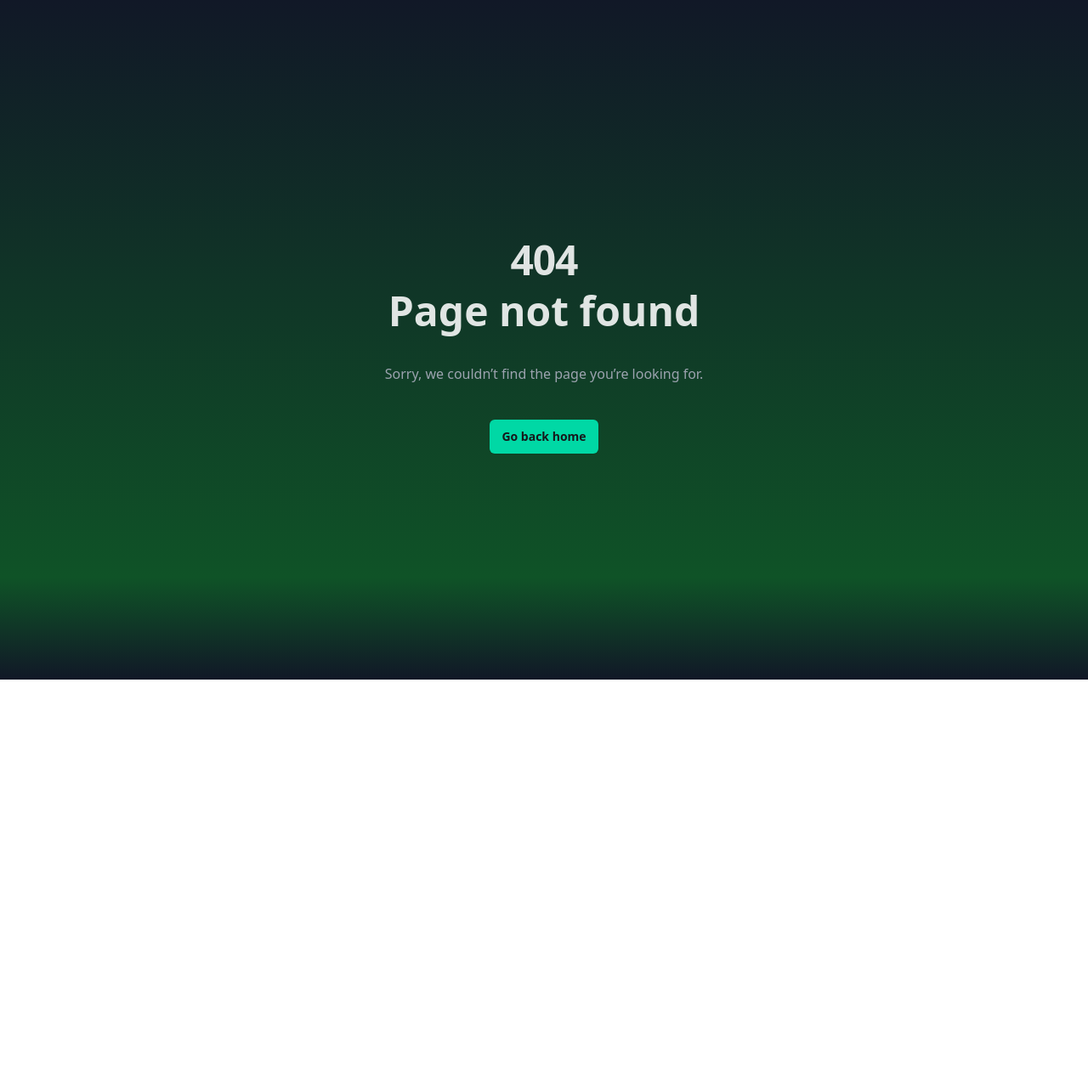
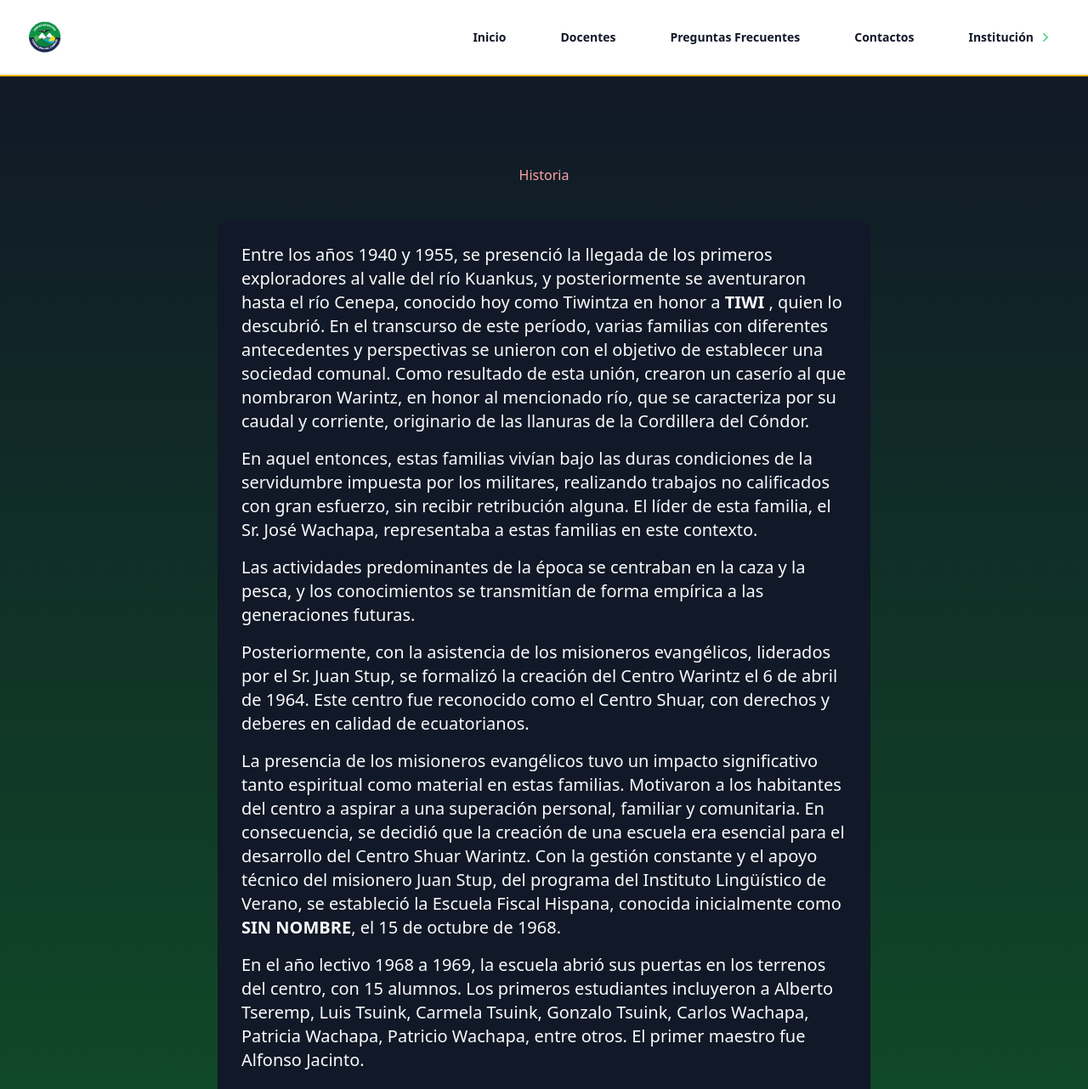
Before and after one commit to geoguncay/u.edu.condor, a React (Vite) app: page /historia in a window 1280 px wide. Before the commit this address had no page. Shown: the top 1282 px of the page at 85% size. Before the commit the page ends 800 px from the top, so only its background shows below. Built offline with nearby package versions, Linux system fonts and the light colour scheme.

Commit message:
adding history

```diff
--- a/src/App.jsx
+++ b/src/App.jsx
@@ -1,9 +1,10 @@
+import { Routes, BrowserRouter, Route } from 'react-router-dom';
 import Home from './components/Home';
 import Faqs from './components/FAQs';
 import Teachers from './components/Teachers';
 import NotFound from './components/PageNotFound';
-import { Routes, BrowserRouter, Route } from 'react-router-dom';
 import Contact from './components/Contact';
+import History from './components/History';
 
 export default function App() {
 	return (
@@ -27,6 +28,10 @@ export default function App() {
 						element={<Contact />}
 					/>
 					<Route
+						path='historia'
+						element={<History />}
+					/>
+					<Route
 						path='*'
 						element={<NotFound />}
 					/>
--- a/src/components/Contact.jsx
+++ b/src/components/Contact.jsx
@@ -1,7 +1,6 @@
 import Footer from './Footer';
 import Nav from './Nav';
 import schedule from '../data/schedule.js';
-import warintza from '../assets/img/warintza.jpeg';
 
 export default function Contact() {
 	return (
--- /dev/null
+++ b/src/components/History.jsx
@@ -0,0 +1,136 @@
+import Nav from './Nav';
+import imagen from '../data/img/6.41_94fc890e.jpg';
+
+export default function History() {
+	return (
+		<>
+			<Nav />
+			<div className='w-screen flex justify-center bg-gradient-to-b from-bgDark from-9% via-brand-800 via-50% to-brand-600 to-9% font-sans leading-normal tracking-normal min-h-screen text-gray-50 pt-16 pb-16'>
+				<div className='w-4/5 md:w-3/5 '>
+					<h1 className='text-center text-red-300 m-10'>Historia</h1>
+					<div className='flex flex-col gap-4 bg-bgDark p-3 text-md md:text-xl md:p-7 rounded-2xl'>
+						<p>
+							Entre los años 1940 y 1955, se presenció la llegada de los
+							primeros exploradores al valle del río Kuankus, y posteriormente
+							se aventuraron hasta el río Cenepa, conocido hoy como Tiwintza en
+							honor a <span className='font-bold'>TIWI </span>, quien lo
+							descubrió. En el transcurso de este período, varias familias con
+							diferentes antecedentes y perspectivas se unieron con el objetivo
+							de establecer una sociedad comunal. Como resultado de esta unión,
+							crearon un caserío al que nombraron Warintz, en honor al
+							mencionado río, que se caracteriza por su caudal y corriente,
+							originario de las llanuras de la Cordillera del Cóndor.
+						</p>
+						<p>
+							En aquel entonces, estas familias vivían bajo las duras
+							condiciones de la servidumbre impuesta por los militares,
+							realizando trabajos no calificados con gran esfuerzo, sin recibir
+							retribución alguna. El líder de esta familia, el Sr. José Wachapa,
+							representaba a estas familias en este contexto.
+						</p>
+
+						<p>
+							Las actividades predominantes de la época se centraban en la caza
+							y la pesca, y los conocimientos se transmitían de forma empírica a
+							las generaciones futuras.
+						</p>
+						<p>
+							Posteriormente, con la asistencia de los misioneros evangélicos,
+							liderados por el Sr. Juan Stup, se formalizó la creación del
+							Centro Warintz el 6 de abril de 1964. Este centro fue reconocido
+							como el Centro Shuar, con derechos y deberes en calidad de
+							ecuatorianos.
+						</p>
+						<p>
+							La presencia de los misioneros evangélicos tuvo un impacto
+							significativo tanto espiritual como material en estas familias.
+							Motivaron a los habitantes del centro a aspirar a una superación
+							personal, familiar y comunitaria. En consecuencia, se decidió que
+							la creación de una escuela era esencial para el desarrollo del
+							Centro Shuar Warintz. Con la gestión constante y el apoyo técnico
+							del misionero Juan Stup, del programa del Instituto Lingüístico de
+							Verano, se estableció la Escuela Fiscal Hispana, conocida
+							inicialmente como <span className='font-bold'>SIN NOMBRE</span>,
+							el 15 de octubre de 1968.
+						</p>
+						<p>
+							En el año lectivo 1968 a 1969, la escuela abrió sus puertas en los
+							terrenos del centro, con 15 alumnos. Los primeros estudiantes
+							incluyeron a Alberto Tseremp, Luis Tsuink, Carmela Tsuink, Gonzalo
+							Tsuink, Carlos Wachapa, Patricia Wachapa, Patricio Wachapa, entre
+							otros. El primer maestro fue Alfonso Jacinto.
+						</p>
+						<p>
+							En los años siguientes, llegaron numerosos profesores de diversas
+							procedencias que desempeñaron roles docentes en la institución.
+							Entre ellos se encuentran el Prof. Cesar Yuma, Prof. José
+							Entsakua, Prof. Raul Martínez, Prof. José Sake, Bosco Najamtai,
+							Luis Wajuyat, Arturo Chiwanda, Ángel Jempekat, Enrique Calle,
+							Euclides Loja, Luis Sharup, Enrique Tiwiram, Luis Pacheco, Hilario
+							Pujupat, Domingo Mukucham, Claudio Washikiat y Vicente Tsakimp,
+							entre otros.
+						</p>
+						<p>
+							En 1983, la escuela oficialmente adoptó el nombre
+							<span className='font-bold'> CORDILLERA DEL CONDOR</span> en honor
+							al río Warintz, que fluye desde la Cordillera del Cóndor.
+						</p>
+						<img
+							className='w-full h-96 object-cover rounded-xl'
+							src={imagen}
+							alt='Warintz'
+						/>
+						<p>
+							El 15 de noviembre de 1988, se creó la Dirección de Educación
+							Intercultural Bilingüe de Morona Santiago, a través del decreto
+							ejecutivo N. 204, que reformó el reglamento general de educación.
+							Desde ese momento, la escuela Cordillera del Cóndor pasó a
+							depender de esta institución, una relación que continúa hasta el
+							día de hoy.
+						</p>
+						<p>
+							En el año 2000, la escuela se categorizó como Centro de Educación
+							Básica, ofreciendo nueve años de escolaridad, desde el 1er al 9no
+							grado, según la reforma educativa de 1993 del Ministerio de
+							Educación y Cultura <span className='font-bold'>(MEC)</span>.
+						</p>
+						<p>
+							En 2006, se estableció el Educación Infantil Familiar Comunitario
+							<span className='font-bold'>(EIFC)</span>, el primer año de
+							Educación Básica, lo que completó el ciclo de diez años de
+							educación básica. El Prof. Nantip Tsuink Oswaldo estuvo a cargo de
+							esta etapa.
+						</p>
+						<p>
+							En 2015, en respuesta a una creciente demanda de los estudiantes,
+							se implementó el nivel de Bachillerato, aprobado el 16 de octubre
+							de 2015. La institución evolucionó hacia una Unidad Educativa,
+							abarcando desde la educación inicial hasta el nivel de
+							bachillerato. En la actualidad, se encuentra promocionando su
+							quinta promoción en la especialidad de ciencias generales.
+						</p>
+						<p>
+							Desde 1999 hasta 2023, la escuela ha sido dirigida por una serie
+							de autoridades educativas, incluyendo a Vicente Tsakimp, Gonzalo
+							Tibi, Galo Juank, Francisco Juank y Viviana Sánchez. Actualmente,
+							Jacinto Wachapa lidera la institución.
+						</p>
+						<p>
+							La Unidad Educativa
+							<span className='font-bold'> CORDILLERA DEL CONDOR </span> ha
+							experimentado un aumento en el número de estudiantes, lo que ha
+							llevado a la construcción de aulas en tres comunidades para
+							satisfacer la demanda educativa. Desde 2019, el Rector Francisco
+							Juank y, actualmente, el nuevo Rector Jacinto Wachapa, han estado
+							apoyando la educación de la niñez y la juventud de la región. En
+							la actualidad, la institución cuenta con 455 estudiantes y 18
+							docentes del magisterio, además de cuatro docentes contratados por
+							la compañía Lowell, lo que suma un total de 23 docentes.
+						</p>
+						<div />
+					</div>
+				</div>
+			</div>
+		</>
+	);
+}
--- a/src/data/submenu.js
+++ b/src/data/submenu.js
@@ -1,29 +1,37 @@
-import { ChartPieIcon, CursorArrowRaysIcon, FingerPrintIcon, SquaresPlusIcon } from '@heroicons/react/20/solid';
-
+import {
+	ChartPieIcon,
+	CursorArrowRaysIcon,
+	FingerPrintIcon,
+	SquaresPlusIcon,
+} from '@heroicons/react/20/solid';
 
 const submenu = [
 	{
 		name: 'Código Convivencia',
-		description: 'Get a better understanding of your traffic',
-		href: '#',
+		description:
+			'El documento que establece los principios, valores, derechos y deberes de los miembros de la comunidad educativa',
+		href: '/codigo-convivencia',
 		icon: FingerPrintIcon,
 	},
 	{
 		name: 'Símbolos',
-		description: 'Speak directly to your customers',
-		href: '#',
+		description:
+			'Los elementos visuales que representan la identidad, la historia y la cultura de la institución',
+		href: '/simbolos',
 		icon: CursorArrowRaysIcon,
 	},
 	{
 		name: 'Misión y Visión',
-		description: 'Speak directly to your customers',
-		href: '#',
+		description:
+			'La declaración que expresa el propósito, los objetivos y las aspiraciones de la institución',
+		href: '/mision-vision',
 		icon: ChartPieIcon,
 	},
 	{
 		name: 'Reseña Histórica',
-		description: 'Speak directly to your customers',
-		href: '#',
+		description:
+			'El relato que narra los orígenes, los acontecimientos y los logros más importantes de la institución',
+		href: '/historia',
 		icon: SquaresPlusIcon,
 	},
 ];
```
Also changed, not shown: src/data/img/6.41_94fc890e.jpg (added), 1 other file (tests, documents, lock files or other folders).
